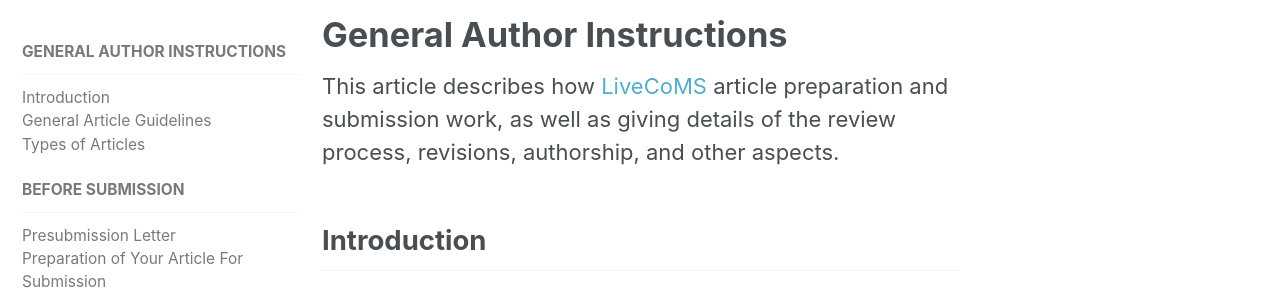
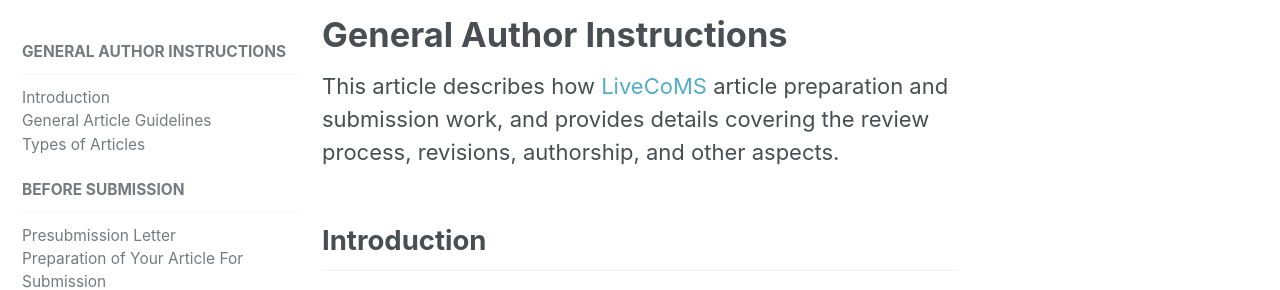
Before and after one commit to livecomsjournal/livecomsjournal.github.io, a Jekyll site: the page built from _author_instructions/01_policies.md, in a window 1280 px wide and 900 px high. Shown: the part 126-416 px from the top of the window. Built offline with Jekyll 4.4.1, drawn with Linux system fonts in a browser that asks for light colours.

Commit message:
Don't truncate manually-specified excerpts so drastically; some edits to General Author Introductions excerpt and first line.

```diff
--- a/_author_instructions/01_policies.md
+++ b/_author_instructions/01_policies.md
@@ -3,11 +3,11 @@
 sidebar:
   nav: authors_policies.md
 title: General Author Instructions
-excerpt: This article describes how LiveCoMS article preparation and submission work, as well as giving details of the review process, revisions, authorship, and other aspects.
+excerpt: Overview of article preparation, submission, and review.
 permalink: /authors/policies/
 ---
 
-This article describes how [LiveCoMS](http://www.livecomsjournal.org) article preparation and submission work, as well as giving details of the review process, revisions, authorship, and other aspects.
+This article describes how [LiveCoMS](http://www.livecomsjournal.org) article preparation and submission work, and provides details covering the review process, revisions, authorship, and other aspects.
 
 ## Introduction
 
--- a/_includes/archive-single.html
+++ b/_includes/archive-single.html
@@ -33,6 +33,6 @@
     {% if post.read_time %}
       <p class="page__meta"><i class="fa fa-clock-o" aria-hidden="true"></i> {% include read-time.html %}</p>
     {% endif %}
-    {% if post.excerpt %}<p class="archive__item-excerpt" itemprop="description">{{ post.excerpt | markdownify | strip_html | truncate: 160 }}</p>{% endif %}
+    {% if post.excerpt %}<p class="archive__item-excerpt" itemprop="description">{{ post.excerpt | markdownify | strip_html | truncate: 500 }}</p>{% endif %}
   </article>
 </div>
```
